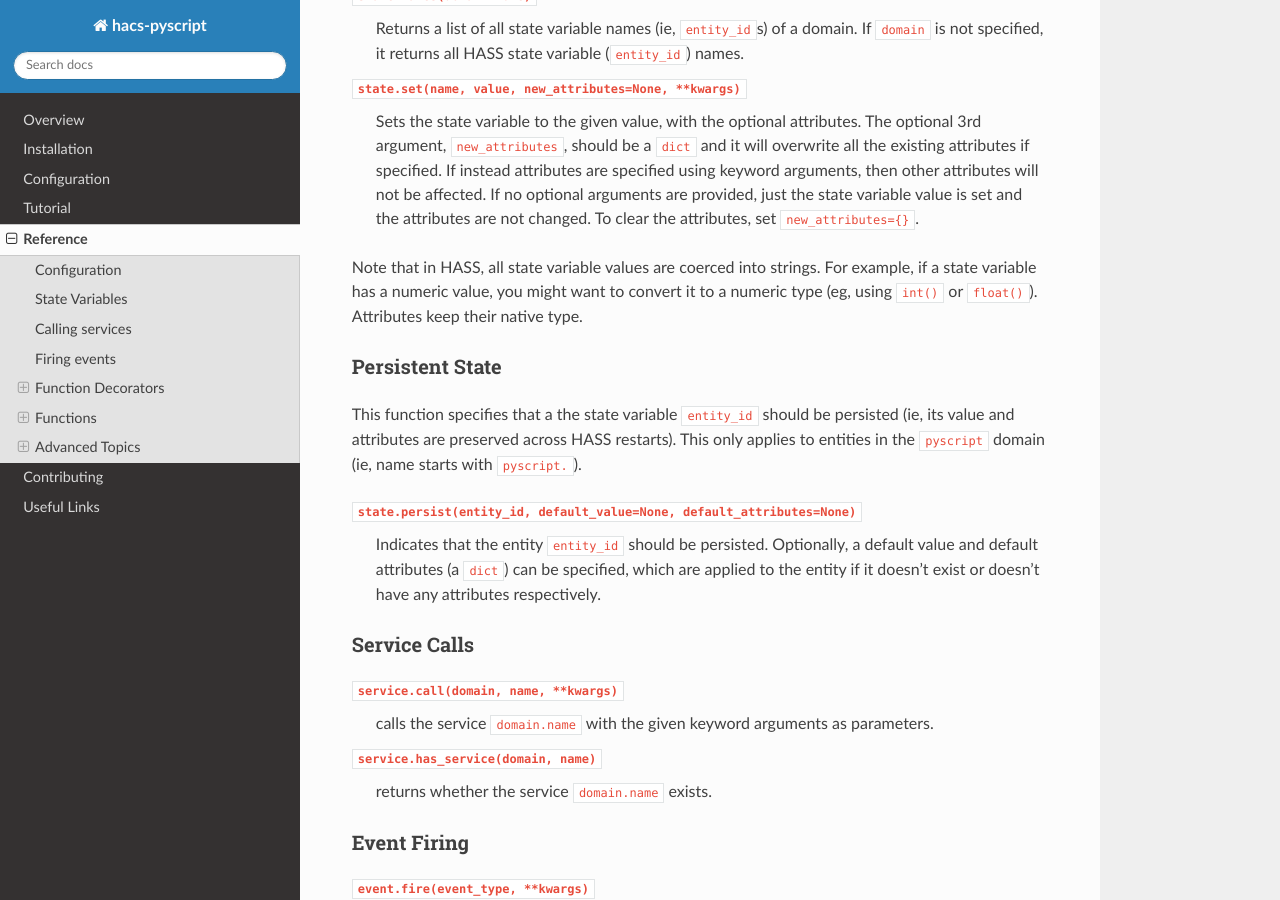
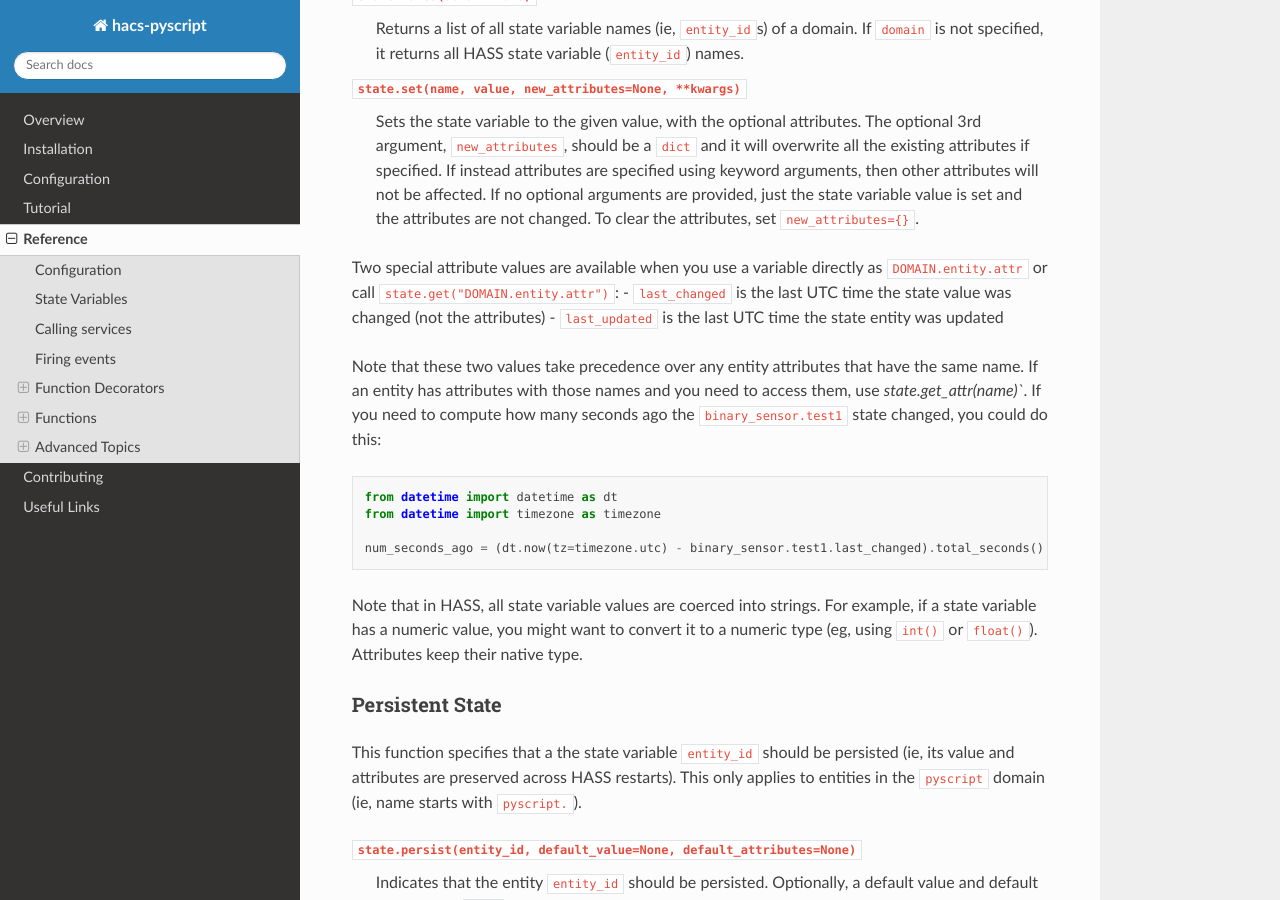
Before and after one commit to custom-components/pyscript, a Sphinx documentation site: the page built from docs/reference.rst, in a window 1280 px wide and 900 px high, scrolled down 12191 px. Built offline with Sphinx 7.4.7 and the Read the Docs theme 2.0.0, drawn with Linux system fonts in a browser that asks for light colours.

Commit message:
added state attributes last_changed and last_updated; see #56

```diff
--- a/docs/reference.rst
+++ b/docs/reference.rst
@@ -572,9 +572,26 @@ which you can’t do if you are directly assigning to the variable:
   value is set and the attributes are not changed. To clear the attributes, set
   ``new_attributes={}``.
 
+Two special attribute values are available when you use a variable directly as ``DOMAIN.entity.attr``
+or call ``state.get("DOMAIN.entity.attr")``:
+- ``last_changed`` is the last UTC time the state value was changed (not the attributes)
+- ``last_updated`` is the last UTC time the state entity was updated
+
+Note that these two values take precedence over any entity attributes that have the same name. If an
+entity has attributes with those names and you need to access them, use `state.get_attr(name)``.
+If you need to compute how many seconds ago the ``binary_sensor.test1`` state changed, you could
+do this:
+
+.. code:: python
+
+   from datetime import datetime as dt
+   from datetime import timezone as timezone
+
+   num_seconds_ago = (dt.now(tz=timezone.utc) - binary_sensor.test1.last_changed).total_seconds()
+
 Note that in HASS, all state variable values are coerced into strings. For example, if a state
-variable has a numeric value, you might want to convert it to a numeric type (eg, using ``int()`` or
-``float()``). Attributes keep their native type.
+variable has a numeric value, you might want to convert it to a numeric type (eg, using ``int()``
+or ``float()``). Attributes keep their native type.
 
 Persistent State
 ^^^^^^^^^^^^^^^^
```
Also changed, not shown: 2 other files.
